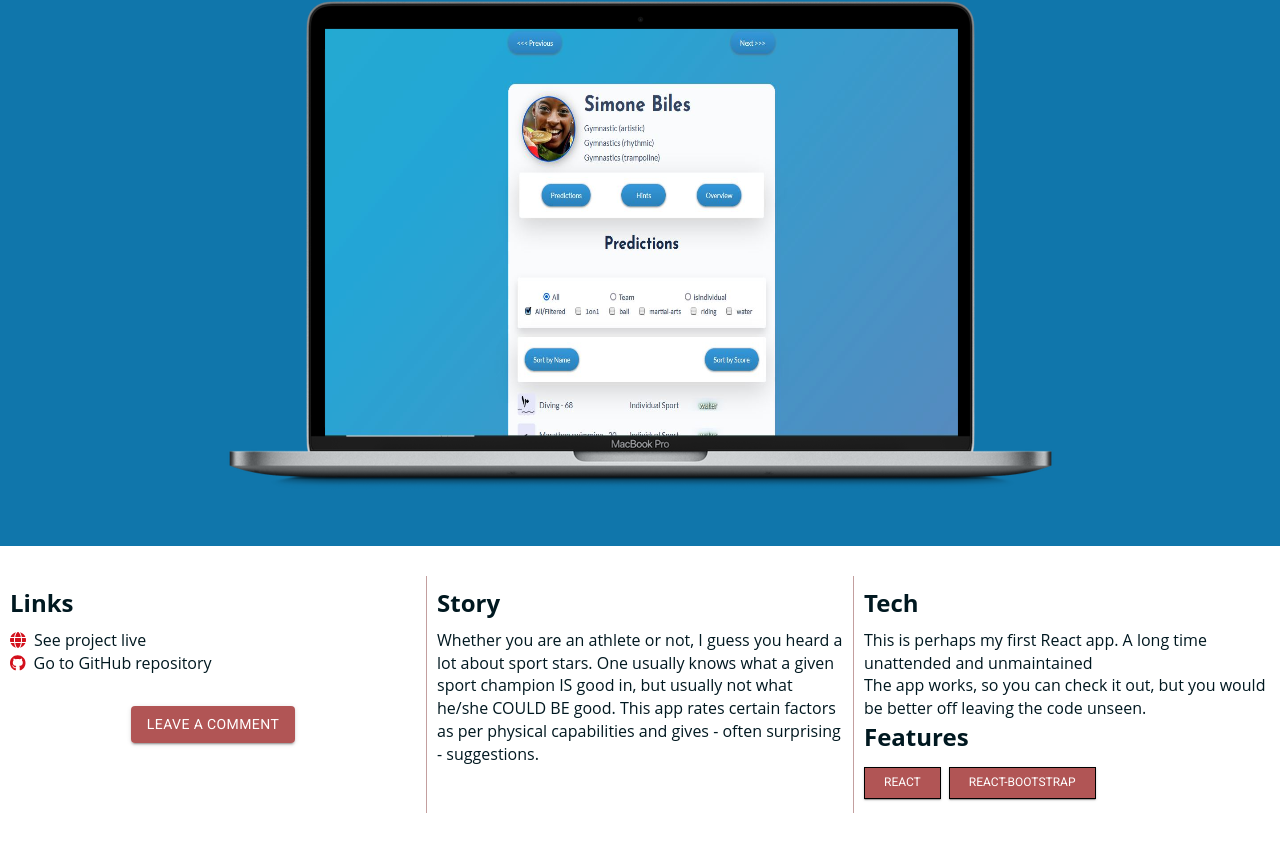
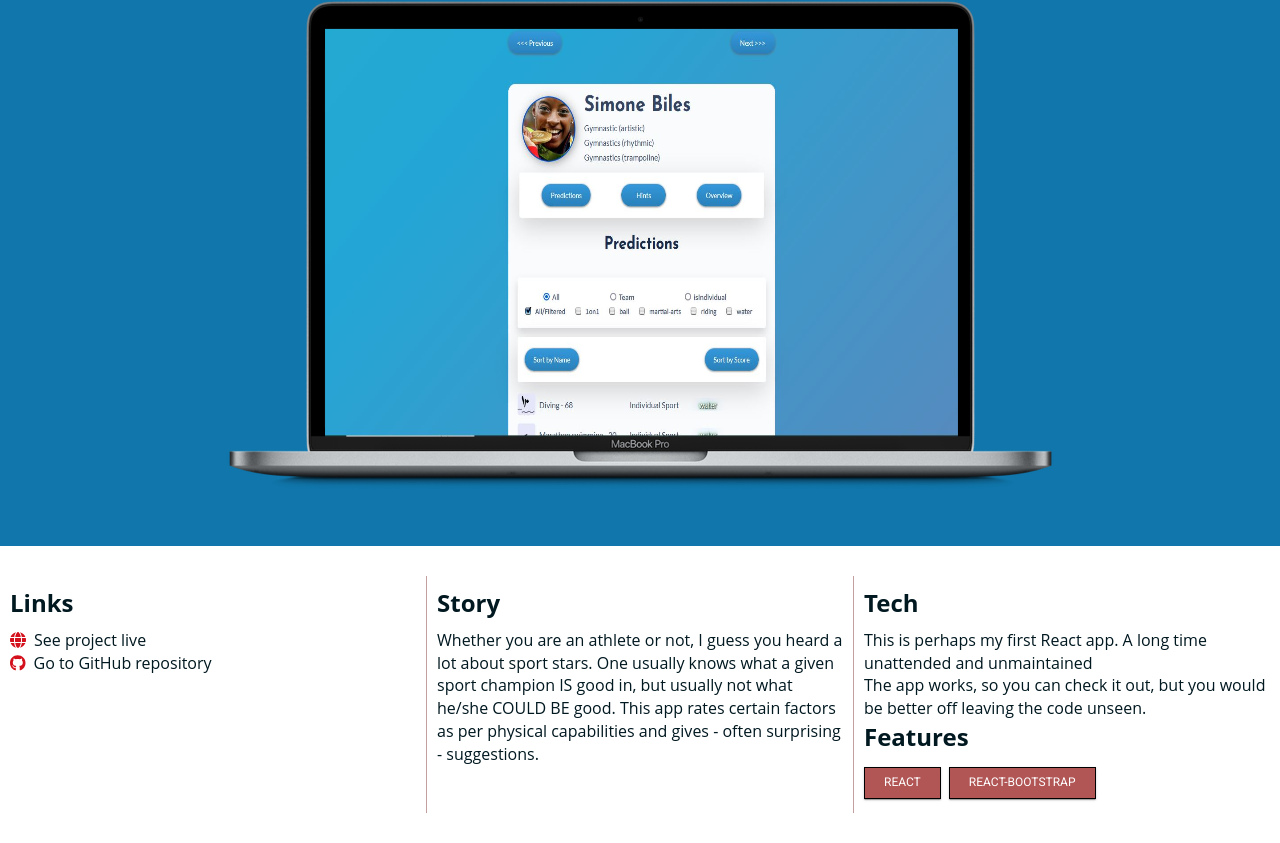
Before and after one commit to Kiszuriwalilibori/PortfolioNext, a Next.js app: page /projects/Athletes in a window 1280 px wide. Shown: the part 524-1367 px from the top of the page. Built offline with nearby package versions, Linux system fonts and the light colour scheme; no server answers; the database is empty.

Commit message:
comments temporarily disabled due to auth problems

```diff
--- a/src/components/PageContents/singleProjectPageContent/singleProjectPageContent.tsx
+++ b/src/components/PageContents/singleProjectPageContent/singleProjectPageContent.tsx
@@ -67,9 +67,9 @@ function SingleProjectPageContent(props: Props) {
             <SingleProjectInformations direction={{ md: "row" }} divider={<StackDivider />}>
                 <SingleProjectInformationsColumn>
                     <Links github={github} live={live} />
-                    <CommentsButton variant="contained" onClick={handleLeaveACommentClick} id="Log in button">
+                    {/* <CommentsButton variant="contained" onClick={handleLeaveACommentClick} id="Log in button">
                         Leave a comment
-                    </CommentsButton>
+                    </CommentsButton> */}
                     <Comments ID={ID} />
                 </SingleProjectInformationsColumn>
 
```
